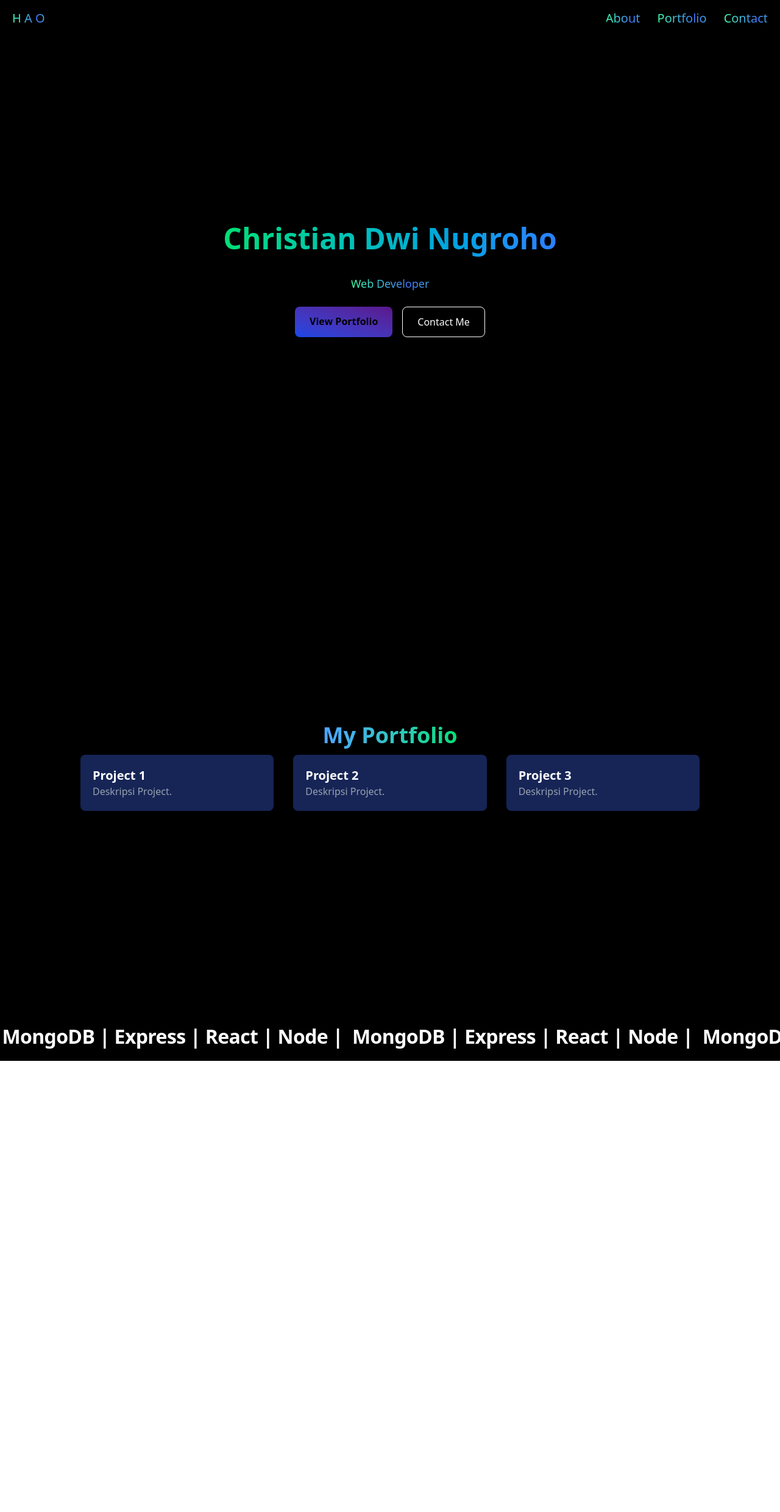
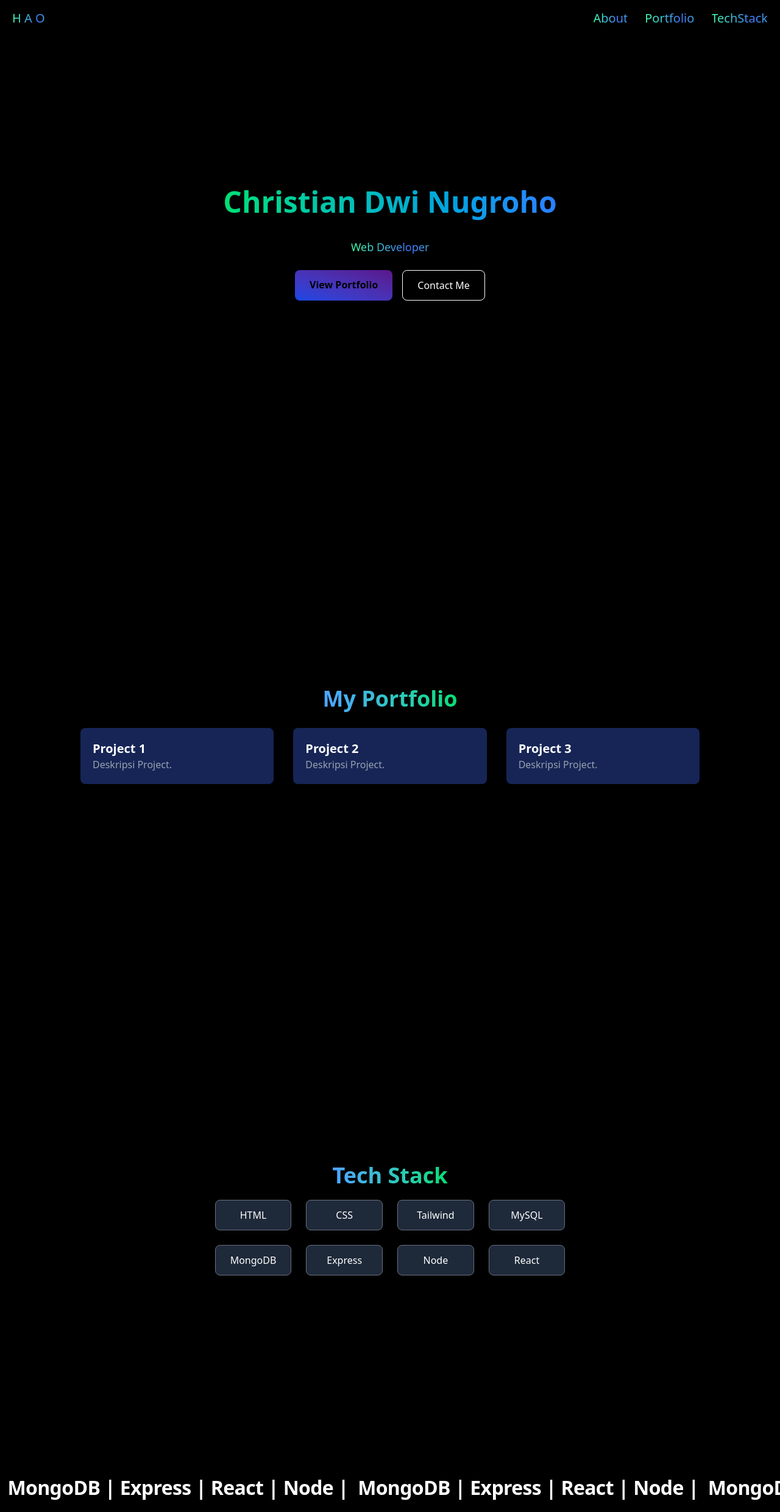
Before and after one commit to HAOTIAN45/portfolio, a React (Vite) app: page /about in a window 1280 px wide. Shown: the whole page at 61% size. Before the commit the page ends 1740 px from the top, so only its background shows below. Built offline with nearby package versions, Linux system fonts and the light colour scheme.

Commit message:
Add Pages

```diff
--- a/src/components/Hero.jsx
+++ b/src/components/Hero.jsx
@@ -39,7 +39,7 @@ const Hero = () => {
           to="portfolio"
           smooth={true}
           duration={1000}
-          offset={300}
+          offset={100}
           className="px-6 py-3 bg-gradient-to-tr from-blue-700 to-purple-900 rounded-lg text-black font-semibold hover:from-purple-900 hover:to-blue-700 hover:text-white transition-all duration-1000 ease-in-out"
         >
           View Portfolio
--- a/src/components/Navbar.jsx
+++ b/src/components/Navbar.jsx
@@ -1,12 +1,13 @@
 import React, { useState } from 'react'
 import { AiOutlineMenu, AiOutlineClose } from "react-icons/ai"
 import { motion } from 'framer-motion'
+import { Link } from 'react-scroll'
 import GradientText from "../components/GradientText.jsx"
 
 const Navbar = () => {
 
     const [isOpen, setIsOpen] = useState(false)
-    const menuItems = ["About", "Portfolio", "Contact"]
+    const menuItems = ["About", "Portfolio", "TechStack"]
 
     const toggleNav = () => setIsOpen(!isOpen)
     const closeNav = () => setIsOpen(false)
@@ -32,7 +33,7 @@ const Navbar = () => {
     }
 
     return (
-        <div>
+        <div className='fixed top-0 left-0 w-full backdrop-blur-md shadow-md z-50'>
             <div className='flex flex-row justify-between mx-5 py-4 text-xl'>
                 <div>
                     <a href="/">
@@ -67,7 +68,7 @@ const Navbar = () => {
                     </div>
 
                     <motion.div
-                        className='fixed top-0 left-0 w-1/2 h-full bg-gradient-to-t from-black via-purple-900 to-black text-white flex flex-col items-center justify-center z-50 md:hidden'
+                        className='fixed top-0 left-0 w-1/2 h-screen bg-gradient-to-t from-black via-purple-900 to-black text-white flex flex-col items-center justify-center z-[100] md:hidden'
                         animate={isOpen ? "open" : "closed"}
                         initial="closed"
                         variants={menuVariants}
@@ -76,6 +77,13 @@ const Navbar = () => {
                         <ul className='flex flex-col gap-6 text-lg'>
                             {menuItems.map((item, index) => (
                                 <li key={index} onClick={closeNav} className='cursor-pointer'>
+                                    <Link
+                                    to = "techstack"
+                                    smooth = {true}
+                                    duration={1000}
+                                    offset={200}
+                                    onClick={closeNav}
+                                    >
                                         <GradientText
                                             colors={["#40ffaa", "#4079ff", "#40ffaa", "#4079ff", "#40ffaa"]}
                                             animationSpeed={3}
@@ -84,6 +92,7 @@ const Navbar = () => {
                                         >
                                             {item}
                                         </GradientText>
+                                    </Link>
                                 </li>
                             ))}
                         </ul>
--- a/src/components/Portfolio.jsx
+++ b/src/components/Portfolio.jsx
@@ -26,7 +26,7 @@ const Portfolio = () => {
             id='portfolio'
             className='min-h-screen bg-black text-white flex flex-col items-center justify-center px-5'>
             <motion.h2
-                className='text-4xl font-bold pb-2 bg-gradient-to-r from-blue-400 to-green-400 bg-clip-text text-transparent'
+                className='text-4xl my-4 font-bold pb-2 bg-gradient-to-r from-blue-400 to-green-400 bg-clip-text text-transparent'
                 initial={{ opacity: 0 }}
                 whileInView={{ opacity: 1 }}
                 transition={{ delay: 0.3, duration: 1 }}
@@ -52,6 +52,7 @@ const Portfolio = () => {
                     </motion.div>
                 ))}
             </motion.div>
+
         </div>
     )
 }
--- /dev/null
+++ b/src/components/TechStack.jsx
@@ -0,0 +1,46 @@
+import React from 'react'
+import { motion } from 'framer-motion'
+
+const TechStack = () => {
+
+    const Techs = ["HTML", "CSS", "Tailwind", "MySQL", "MongoDB", "Express", "Node", "React"]
+
+    return (
+        <div>
+            <div
+                id='techstack'
+                className='min-h-screen bg-black text-white flex flex-col items-center justify-center'
+            >
+                <motion.h2
+                    className='text-4xl font-bold pb-5 bg-gradient-to-r from-blue-400 to-green-400 bg-clip-text text-transparent'
+                    initial={{ opacity: 0, y: -20 }}
+                    whileInView={{ opacity: 1, y: 0 }}
+                    transition={{ delay: 0.3, duration: 1 }}
+                >
+                    Tech Stack
+                </motion.h2>
+
+                <motion.div
+                    className="grid grid-cols-2 md:grid-cols-4 gap-6"
+                    initial={{ opacity: 0 }}
+                    whileInView={{ opacity: 1 }}
+                    transition={{ delay: 0.3, duration: 1 }}
+                >
+                    {Techs.map((item, index) => (
+                        <motion.div
+                            key={index}
+                            className="flex items-center justify-center border border-gray-500 px-6 py-3 rounded-lg bg-gray-800 hover:bg-gray-700 transition duration-300"
+                            initial={{ opacity: 0, scale: 0.8 }}
+                            whileInView={{ opacity: 1, scale: 1 }}
+                            transition={{ duration: 0.4, delay: index * 0.2 }}
+                        >
+                            {item}
+                        </motion.div>
+                    ))}
+                </motion.div>
+            </div>
+        </div>
+    )
+}
+
+export default TechStack
--- a/src/pages/About.jsx
+++ b/src/pages/About.jsx
@@ -3,6 +3,7 @@ import Navbar from "../components/Navbar";
 import Hero from "../components/Hero";
 import Portfolio from "../components/Portfolio.jsx";
 import ScrollVelocity from "../components/ScrollVelocity.jsx"
+import TechStack from "../components/TechStack.jsx"
 
 const About = () => {
     return (
@@ -10,6 +11,7 @@ const About = () => {
             <Navbar />
             <Hero />
             <Portfolio />
+            <TechStack />
             <ScrollVelocity
                 texts={[' MongoDB | Express | React | Node | ']}
                 velocity={20}
```
Lines whose indentation alone changed are shown as unchanged.
